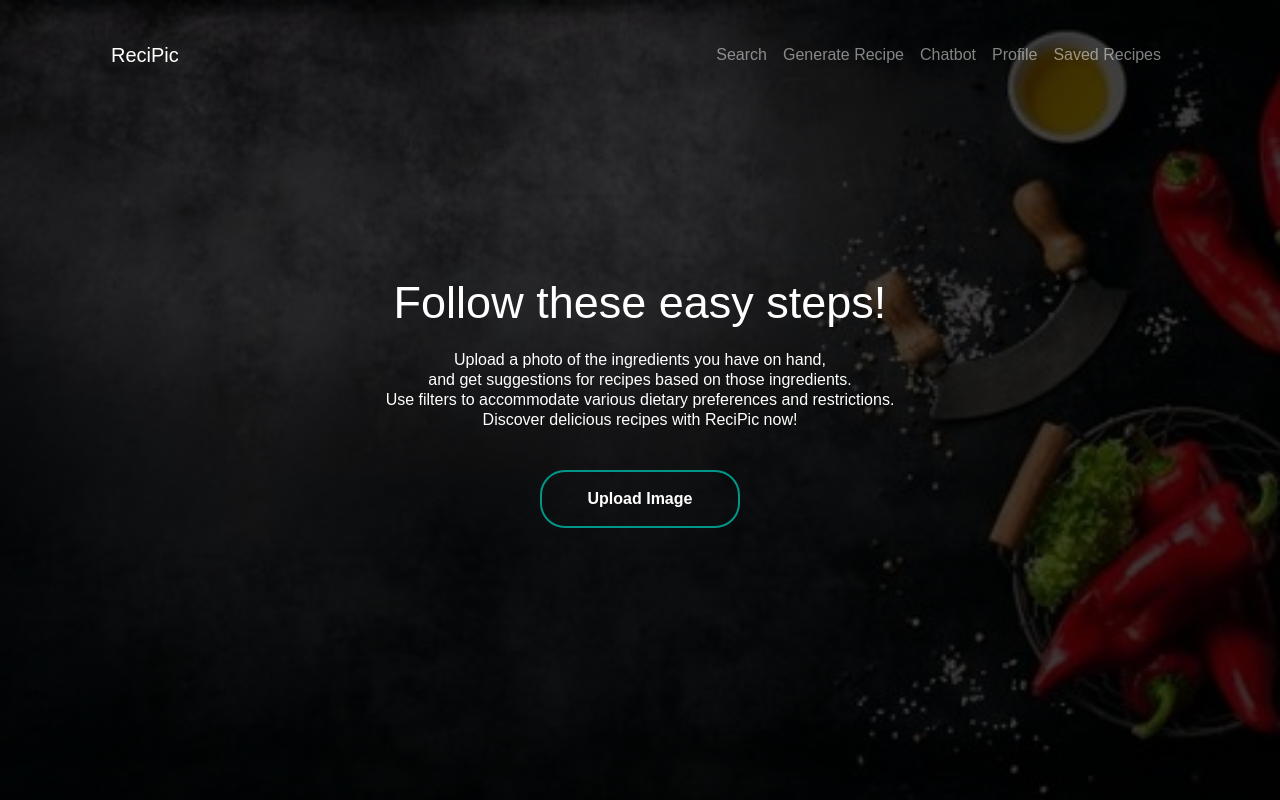
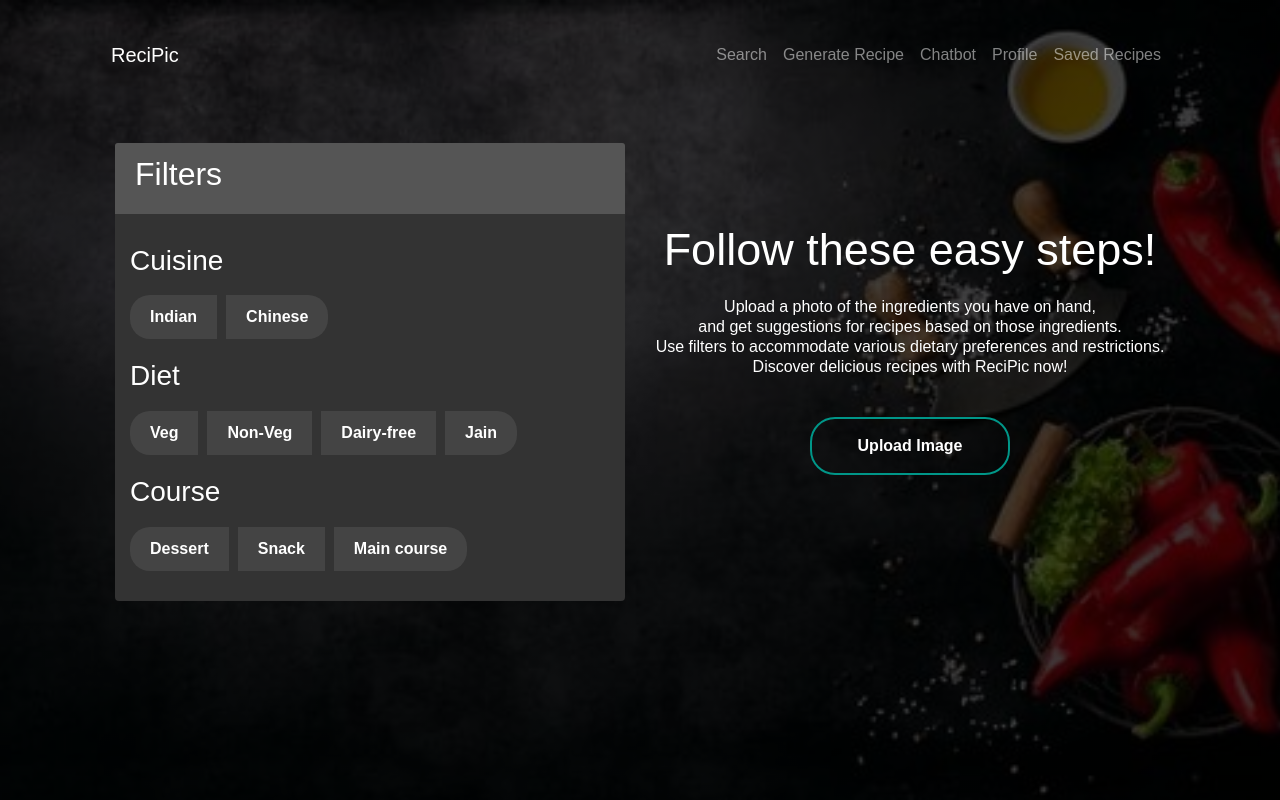
Before and after one commit to RutujaBangera/ReciPic_main, a Flask app: page /generate_recipe in a window 1280 px wide. Run offline with Flask 3, Linux system fonts and the light colour scheme; some libraries are stand-ins or nearby versions; some web fonts are replaced.

Commit message:
added filter card and improved output rendering

```diff
--- a/static/script.js
+++ b/static/script.js
@@ -1,3 +1,18 @@
+// Include jQuery library
+
+const extras = [];
+$('.filter-btn').on('change', function() {
+  const category = $(this).attr('name');
+  const buttonId = $(this).attr('id');
+  extras[category] = buttonId;
+  console.log(extras);
+});
+
+$('.btn-filter').on('click', function() {
+  $(this).addClass('active').siblings().removeClass('active');
+});
+
+
 function uploadImage(event) {
   const file = event.target.files[0];
   const formData = new FormData();
@@ -17,28 +32,44 @@ function uploadImage(event) {
         ).innerHTML = `<h1>${response.error}</h1>`;
       } else {
         const recipeHTML = `
-      <h2>${response.name}</h2>
-      <h3>Ingredients</h3>
-      <ul>
-        ${response.ingredients
-          .map((ingredient) => `<li>${ingredient}</li>`)
-          .join("")}
-      </ul>
-      <h3>Preparation</h3>
-      <ol>
-        ${response.preparation.map((step) => `<li>${step}</li>`).join("")}
-      </ol>
-      <h3>Serving</h3>
-      <ul>
-      ${response.serving.map((suggestion) => `<li>${suggestion}</li>`).join("")}
-      </ul>
-      <h3>Notes</h3>
-      <ul>
-        ${response.notes.map((note) => `<li>${note}</li>`).join("")}
-      </ul>
-    `;
+        <div class="container">
+        <div class="card">
+          <div class="card-body">
+            <h2 class="card-title">${response.name}</h2>
+            <h3 class="my-3">Ingredients</h3>
+            <ul class="list-group">
+              ${response.ingredients.map(ingredient => `
+                <li class="list-group-item">${ingredient}</li>
+              `).join('')}
+            </ul>
+            <h3 class="my-3">Preparation</h3>
+            <ol class="list-group list-group-numbered">
+              ${response.preparation.map(step => `
+                <li class="list-group-item">${step}</li>
+              `).join('')}
+            </ol>
+            <h3 class="my-3">Serving</h3>
+            <ul class="list-group">
+              ${response.serving.map(suggestion => `
+                <li class="list-group-item">${suggestion}</li>
+              `).join('')}
+            </ul>
+            <h3 class="my-3">Notes</h3>
+            <ul class="list-group">
+              ${response.notes.map(note => `
+                <li class="list-group-item">${note}</li>
+              `).join('')}
+            </ul>
+          </div>
+        </div>
+      </div>
+`;
+
 
         document.getElementById("recipe-container").innerHTML = recipeHTML;
+        document.getElementById('home-content').style.display = 'None';
+        document.getElementById('filter-card').style.display = 'None';
+
       }
     })
     .catch((error) => {
--- a/static/styles.css
+++ b/static/styles.css
@@ -1,4 +1,18 @@
 @import url('https://fonts.googleapis.com/css2?family=Arial:wght@400;700&display=swap');
+
+
+.home-content,
+.card {
+    height: 100%; /* Make both elements fill the container height */
+}
+
+@media (max-width: 767.98px) {
+    /* For small screens, make the home-content and card stack vertically */
+    .home-content,
+    .card {
+        height: auto; /* Reset height for small screens */
+    }
+}
 
 * {
     margin: 0;
@@ -15,8 +29,7 @@ body {
     background-attachment: fixed;
 }
 .main {
-    padding-top: 50px;
-    padding : 50px;
+    padding: 100px;
     overflow-y: auto;
     position: relative;
     display: flex;
@@ -206,3 +219,64 @@ body {
     color: #fff;
     border-color: #007bff;
 }
+
+
+/* filter card */
+
+
+
+.filter-btn {
+    display: none; /* Hide the default buttons */
+  }
+  .category {
+    margin: 10px;
+  }
+  .btn-filter {
+    color: white;
+    border: none;
+    border-radius: 20px;
+    padding: 10px 20px;
+    background-color: #444;
+    font-size: 16px;
+    font-weight: bold;
+    margin: 10px;
+    cursor: pointer;
+    transition: background-color 0.3s, color 0.3s;
+  }
+  .btn-filter:hover {
+    background-color: #007bff; /* Darker shade of blue on hover */
+  }
+  .btn-filter.active {
+    background-color: #007bff; /* Darker shade of blue when selected */
+  }
+  .btn-filter.rounded-pill {
+    border-radius: 20px;
+  }
+  .card {
+    background-color: #333;
+    border: none;
+  }
+  .card-header {
+    background-color: #555;
+    border-bottom: none;
+  }
+  .card-body {
+    padding: 20px;
+  }
+  .col{
+    padding:10px;
+  }
+ .card h2,h3{
+    color: white;
+  }
+
+
+/*  recipe card */
+
+#recipe-container .card h2,h3{
+    color: white;
+}
+
+.list-group-item{
+    color:black;
+}
--- a/templates/generate_recipe.html
+++ b/templates/generate_recipe.html
@@ -6,8 +6,8 @@
     <title>ReciPic</title>
     <link rel="stylesheet" href="https://maxcdn.bootstrapcdn.com/bootstrap/4.0.0/css/bootstrap.min.css">
     <link rel="stylesheet" href="{{ url_for('static', filename='styles.css') }}">
-    <script src="{{ url_for('static', filename='script.js') }}"></script>
 </head>
+<body>
     <body>
         <nav class="navbar navbar-expand-md navbar-dark fixed-top">
             <div class="container">
@@ -29,6 +29,62 @@
             </div>
         </nav>
         <div class="main">
+            <div class="container">
+                <div class="row">
+                    <div class="col-md-6" id="filter-card">
+                        <div class="card rounded-3">
+                          <div class="card-header">
+                            <h2>Filters</h2>
+                          </div>
+                          <div class="card-body">
+                            <div class="row">
+                              <div class="col">
+                                <h3>Cuisine</h3>
+                                <div class="btn-group btn-group-toggle" data-toggle="buttons">
+                                  <label class="btn btn-filter rounded-pill">
+                                    <input type="radio" id="indian" name="cuisine" class="filter-btn"> Indian
+                                  </label>
+                                  <label class="btn btn-filter rounded-pill">
+                                    <input type="radio" id="chinese" name="cuisine" class="filter-btn"> Chinese
+                                  </label>
+                                </div>
+                              </div>
+                              <div class="col">
+                                <h3>Diet</h3>
+                                <div class="btn-group btn-group-toggle" data-toggle="buttons">
+                                  <label class="btn btn-filter rounded-pill">
+                                    <input type="radio" id="veg" name="diet" class="filter-btn"> Veg
+                                  </label>
+                                  <label class="btn btn-filter rounded-pill">
+                                    <input type="radio" id="non-veg" name="diet" class="filter-btn"> Non-Veg
+                                  </label>
+                                  <label class="btn btn-filter rounded-pill">
+                                    <input type="radio" id="dairy-free" name="diet" class="filter-btn"> Dairy-free
+                                  </label>
+                                  <label class="btn btn-filter rounded-pill">
+                                    <input type="radio" id="jain" name="diet" class="filter-btn"> Jain
+                                  </label>
+                                </div>
+                              </div>
+                              <div class="col">
+                                <h3>Course</h3>
+                                <div class="btn-group btn-group-toggle" data-toggle="buttons">
+                                  <label class="btn btn-filter rounded-pill">
+                                    <input type="radio" id="dessert" name="course" class="filter-btn"> Dessert
+                                  </label>
+                                  <label class="btn btn-filter rounded-pill">
+                                    <input type="radio" id="snack" name="course" class="filter-btn"> Snack
+                                  </label>
+                                  <label class="btn btn-filter rounded-pill">
+                                    <input type="radio" id="main-course" name="course" class="filter-btn"> Main course
+                                  </label>
+                                </div>
+                              </div>
+                            </div>
+                          </div>
+                      </div>
+                    </div>
+                    <div class="col-md-6" id="home-content">
                         <div class="home-content">
                             <h1>Follow these easy steps!</h1>
                             <p>Upload a photo of the ingredients you have on hand,
@@ -43,12 +99,15 @@
                                 </div>
                             </div>
                         </div>
+                    </div>
+                </div>
+            </div>
             <div id="recipe-container">
             </div>
         </div>
-
-    <script src="https://code.jquery.com/jquery-3.2.1.slim.min.js"></script>
+    <script src="https://code.jquery.com/jquery-3.6.0.min.js"></script>
     <script src="https://cdnjs.cloudflare.com/ajax/libs/popper.js/1.12.9/umd/popper.min.js"></script>
     <script src="https://maxcdn.bootstrapcdn.com/bootstrap/4.0.0/js/bootstrap.min.js"></script>
+    <script src="{{ url_for('static', filename='script.js') }}"></script>
 </body>
 </html>
```
Lines whose indentation alone changed are shown as unchanged.
